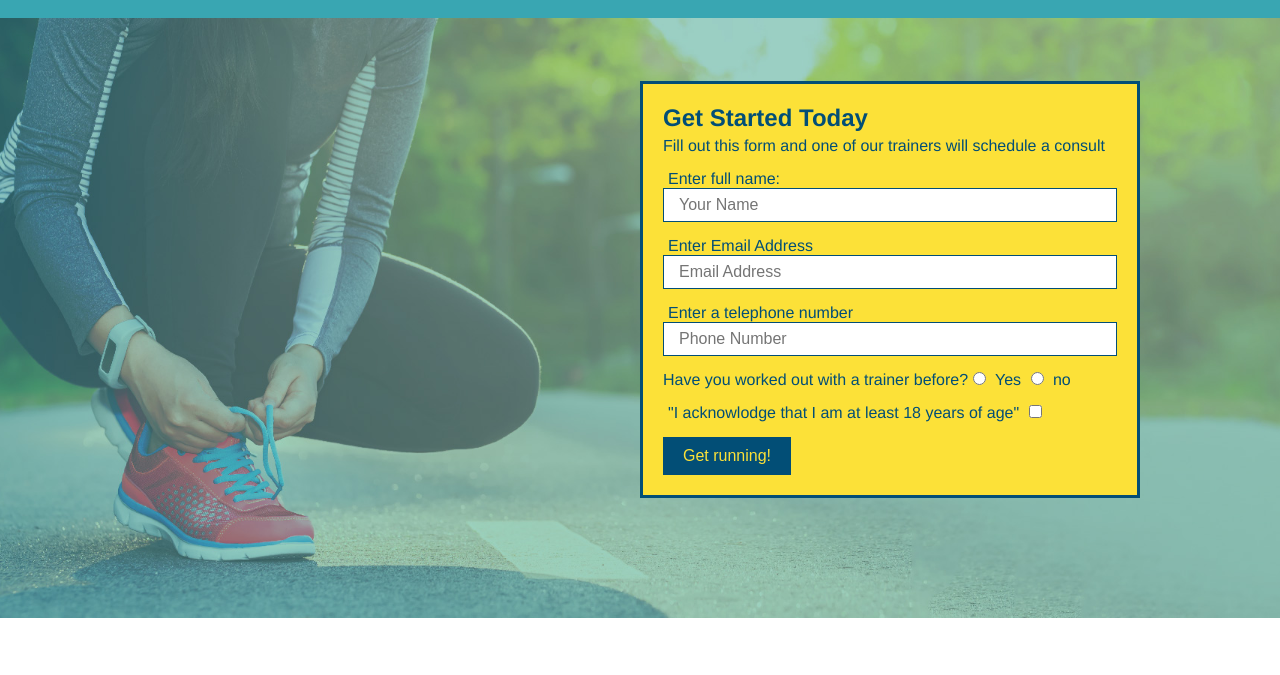
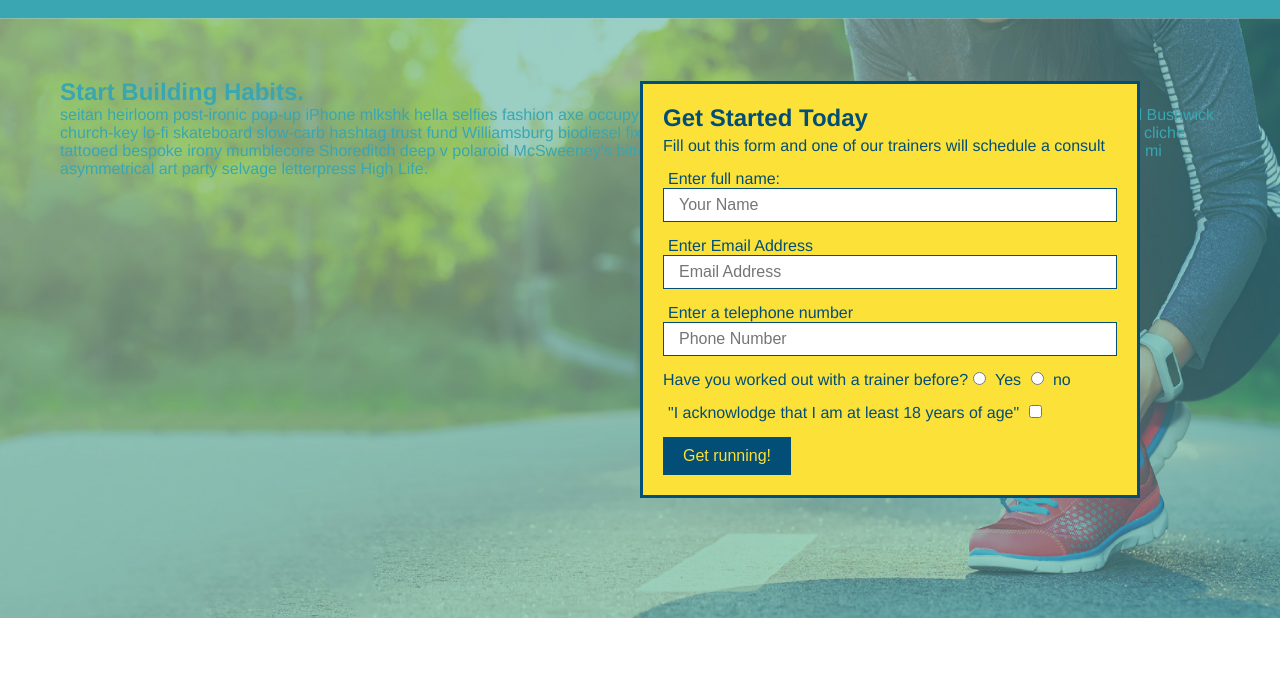
Before and after one commit to Isaaccna/run-buddy, a plain HTML site: page index.html in a window 1280 px wide. Shown: the part 64-739 px from the top of the page. Drawn offline with Linux system fonts and the light colour scheme.

Commit message:
add content to hero, replace image

```diff
--- a/assets/css/style.css
+++ b/assets/css/style.css
@@ -63,11 +63,11 @@ section {
 }
 /* Hero Style start */
 .hero {
-    background-image: url("../images/hero-bg.jpeg");
+    background-image: url("assets/images/hero-bg.jpg");
     height: 600px;
     background-size: cover;
     background-position: center;
-    position:relative
+    position: relative;
 }
 /* Hero Style End */
 .hero-form {
--- a/index.html
+++ b/index.html
@@ -35,6 +35,12 @@
 
         <!--hero/jumbotron-->
         <section class="hero">
+          <div class="hero-cta">
+            <h2>Start Building Habits.</h2>
+            <p>
+              seitan heirloom post-ironic pop-up iPhone mlkshk hella selfies fashion axe occupy readymade put a bird on it messenger bag Wes Anderson Schlitz plaid Bushwick church-key lo-fi skateboard slow-carb hashtag trust fund Williamsburg biodiesel fixie farm-to-table 8-bit banjo XOXO Banksy chillwave bicycle rights retro cliche tattooed bespoke irony mumblecore Shoreditch deep v polaroid McSweeney's bitters cray gentrify tofu Marfa you probably haven't heard of them yr banh mi asymmetrical art party selvage letterpress High Life.
+            </p>
+          </div>
             <div class="hero-form">
                 <h3>Get Started Today</h3>
                 <p> Fill out this form and one of our trainers will schedule a consult</p>
```
Also changed, not shown: assets/css/assets/images/hero-bg.jpg (added), assets/images/hero-bg.jpeg (deleted).
